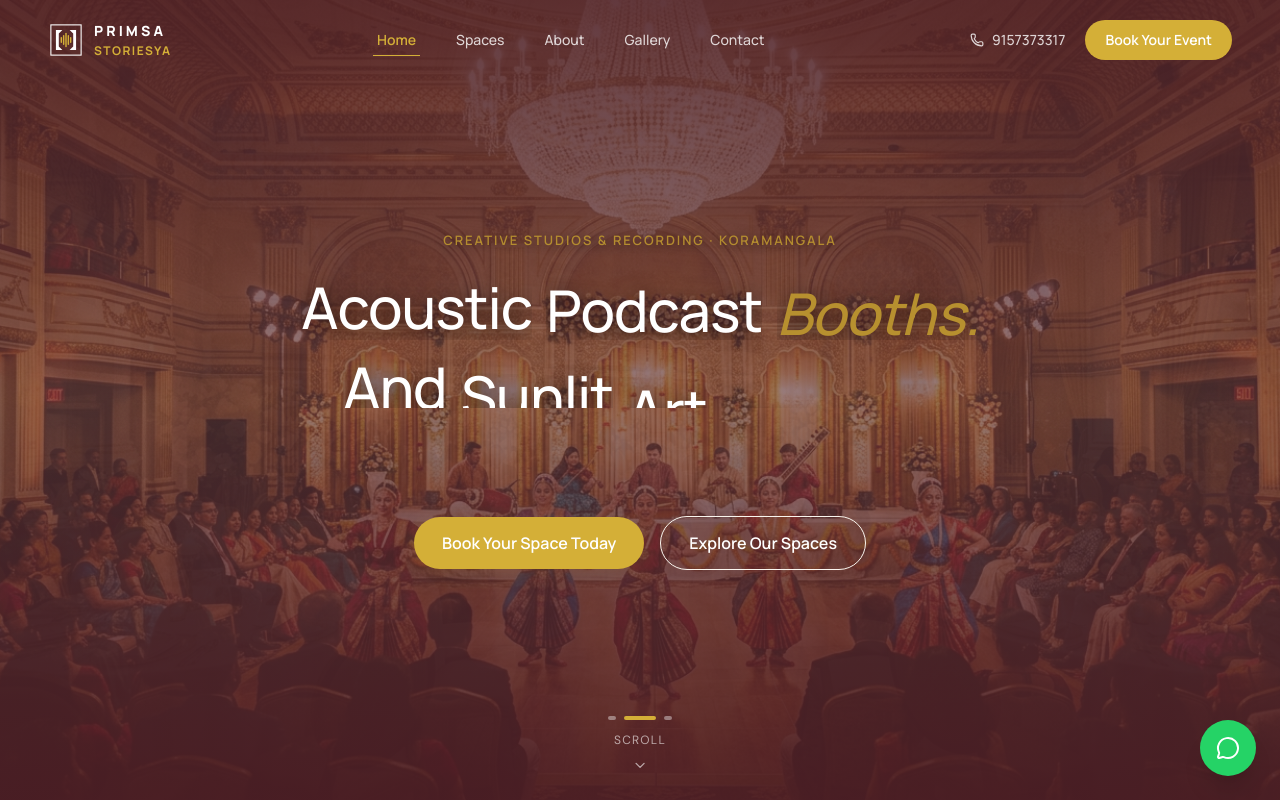
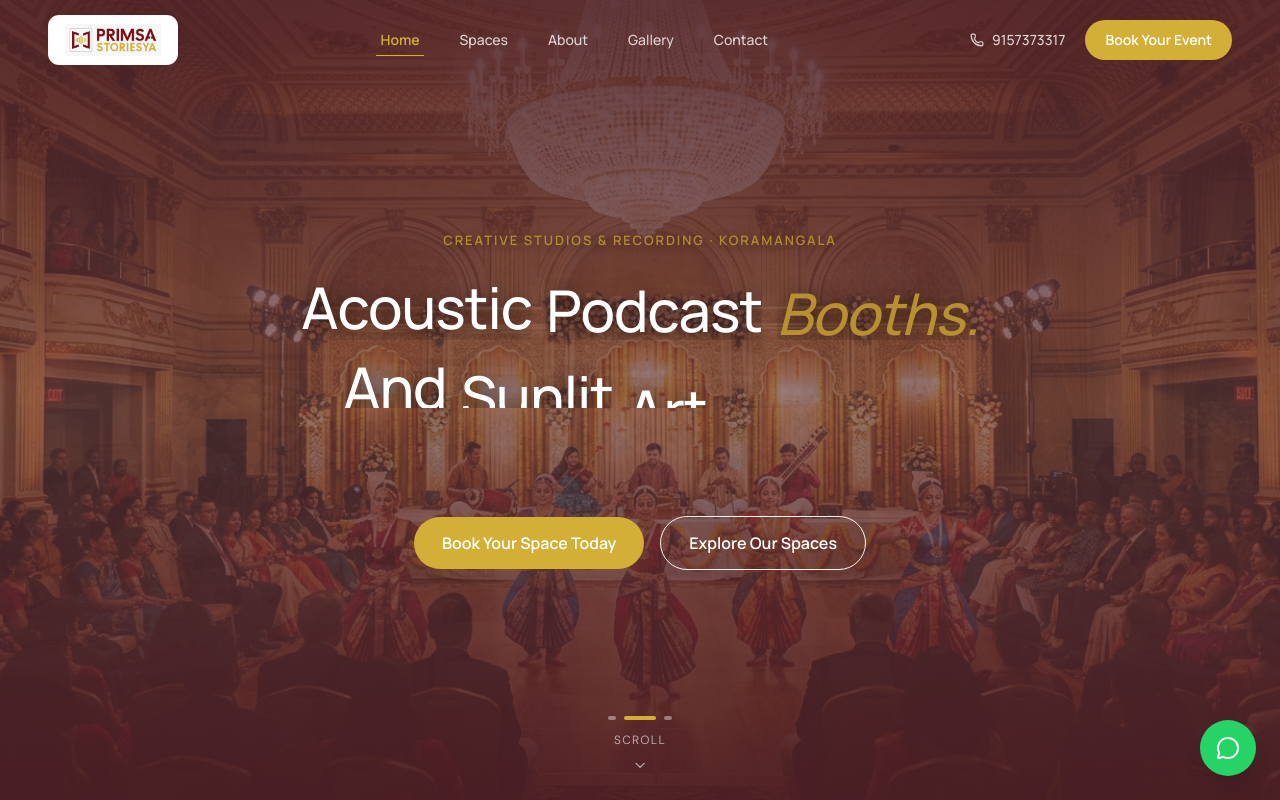
Before and after one commit to Shree-varshan-430/primsa, a Next.js app: page / in a window 1280 px wide. Shown: the top 800 px of the page. Built offline with nearby package versions, Linux system fonts and the light colour scheme.

Commit message:
feat: render official brand logo image inside Logo component

```diff
--- a/components/Logo.tsx
+++ b/components/Logo.tsx
@@ -1,4 +1,5 @@
 import React from "react";
+import Image from "next/image";
 
 interface LogoProps {
   scrolled?: boolean;
@@ -7,63 +8,19 @@ interface LogoProps {
 }
 
 export default function Logo({ scrolled = false, className = "", isLight = false }: LogoProps) {
-  // If transparent navbar at top of home (not scrolled) and not explicitly isLight, render in white/gold
-  // If scrolled or isLight, render in official Maroon (#7A0E17) and Gold (#D4AF37)
-  const useBrandColors = scrolled || isLight;
-
-  const frameColor = useBrandColors ? "#0D0D0D" : "#FFFFFF";
-  const bracketColor = useBrandColors ? "#7A0E17" : "#FFFFFF";
-  const goldColor = "#D4AF37";
-  const textColorLeft = useBrandColors ? "#7A0E17" : "#FFFFFF";
-  const textColorRight = goldColor;
-
+  // Renders the official brand logo image inside an elegant white badge.
+  // This ensures 100% color accuracy, retaining the custom typography details (such as the stylized arrow in "PRIMSA")
+  // and providing excellent contrast against transparent, dark, or light background sections.
   return (
-    <div className={`flex items-center gap-2.5 select-none ${className}`}>
-      {/* SVG Emblem */}
-      <svg viewBox="0 0 100 100" className="w-8 h-8 md:w-9 md:h-9 shrink-0 transition-transform duration-300 group-hover:scale-[1.03]">
-        {/* Frame */}
-        <rect
-          x="8"
-          y="8"
-          width="84"
-          height="84"
-          fill="none"
-          stroke={frameColor}
-          strokeWidth="3"
-        />
-        {/* Left Bracket */}
-        <path
-          d="M 22 22 H 40 L 30 32 V 68 L 40 78 H 22 Z"
-          fill={bracketColor}
-        />
-        {/* Right Bracket */}
-        <path
-          d="M 78 22 H 60 L 70 32 V 68 L 60 78 H 78 Z"
-          fill={bracketColor}
-        />
-        {/* Gold Soundwaves */}
-        <rect x="35" y="42" width="4" height="16" rx="2" fill={goldColor} />
-        <rect x="41.5" y="36" width="4" height="28" rx="2" fill={goldColor} />
-        <rect x="48" y="30" width="4" height="40" rx="2" fill={goldColor} />
-        <rect x="54.5" y="36" width="4" height="28" rx="2" fill={goldColor} />
-        <rect x="61" y="42" width="4" height="16" rx="2" fill={goldColor} />
-      </svg>
-
-      {/* Wordmark */}
-      <div className="flex flex-col justify-center leading-none text-left">
-        <span
-          className="font-display text-[13px] md:text-sm font-extrabold tracking-[0.22em] transition-transform duration-300 group-hover:translate-x-0.5"
-          style={{ color: textColorLeft }}
-        >
-          PRIMSA
-        </span>
-        <span
-          className="font-display text-[10px] md:text-xs font-bold tracking-[0.12em] mt-0.5 transition-transform duration-300 group-hover:translate-x-0.5"
-          style={{ color: textColorRight }}
-        >
-          STORIESYA
-        </span>
-      </div>
+    <div className={`inline-flex items-center justify-center bg-white px-4 py-2 rounded-xl shadow-[0_2px_12px_rgba(0,0,0,0.06)] border border-line/10 transition-all duration-300 group-hover:scale-[1.02] ${className}`}>
+      <Image
+        src="/images/Primsa_logo.jpeg"
+        alt="Primsa Storiesya Logo"
+        width={160}
+        height={40}
+        priority
+        className="h-7 md:h-8 w-auto object-contain"
+      />
     </div>
   );
 }
```
Also changed, not shown: public/images/Primsa_logo.jpeg (added).
